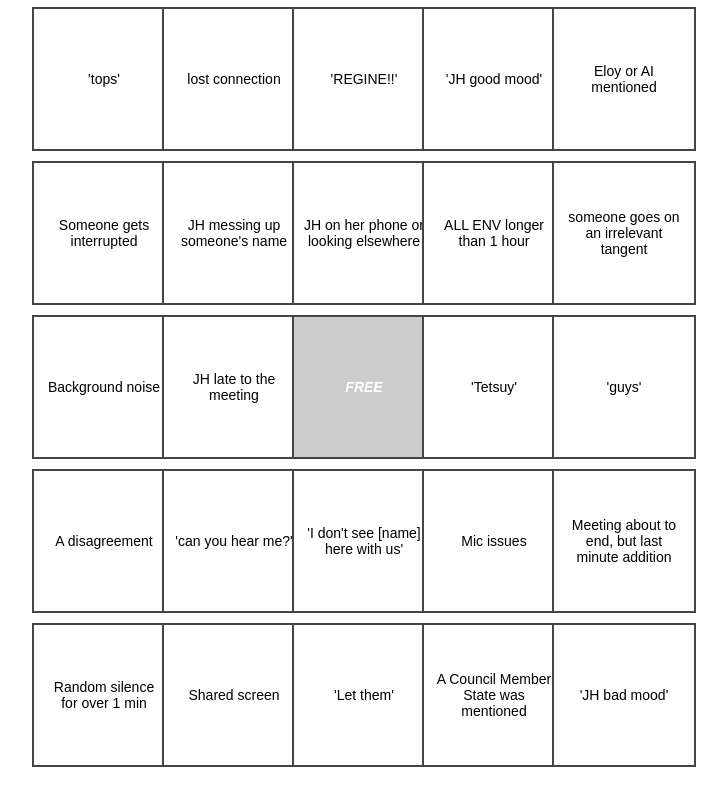
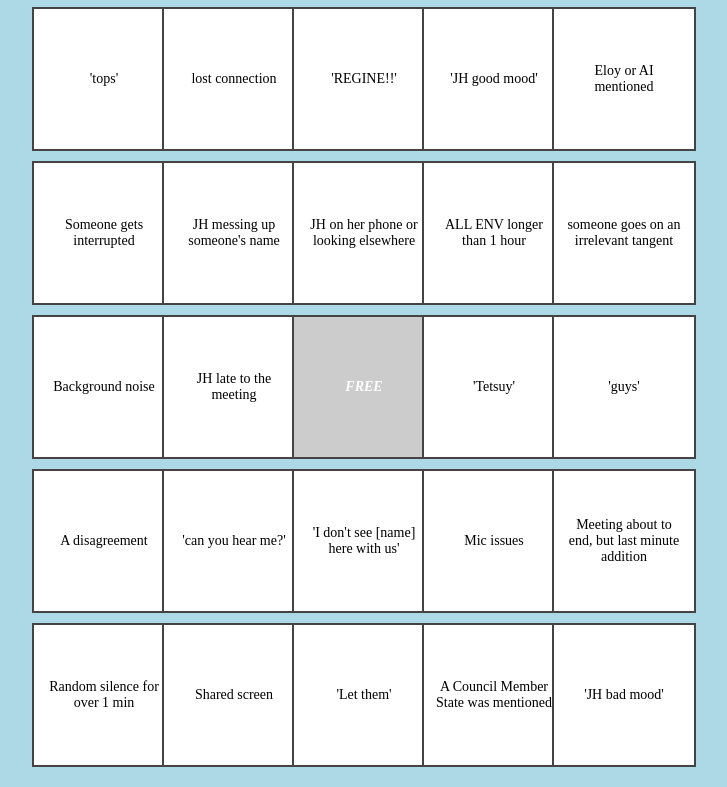
Before and after one commit to ClaraG209/bingo3, a plain HTML site: page index.html in a window 1280 px wide. Shown: the part 73-860 px from the top of the page, without its empty margins (288-1015 px from the left). Drawn offline with Linux system fonts and the light colour scheme.

Commit message:
Update style.css

```diff
--- a/style.css
+++ b/style.css
@@ -1,6 +1,7 @@
 body {
-  font-family: sans-serif;
+  font-family: comic-sans;
   text-align: center;
+  background-color: lightblue;
 }
 
 #bingo-board {
```
